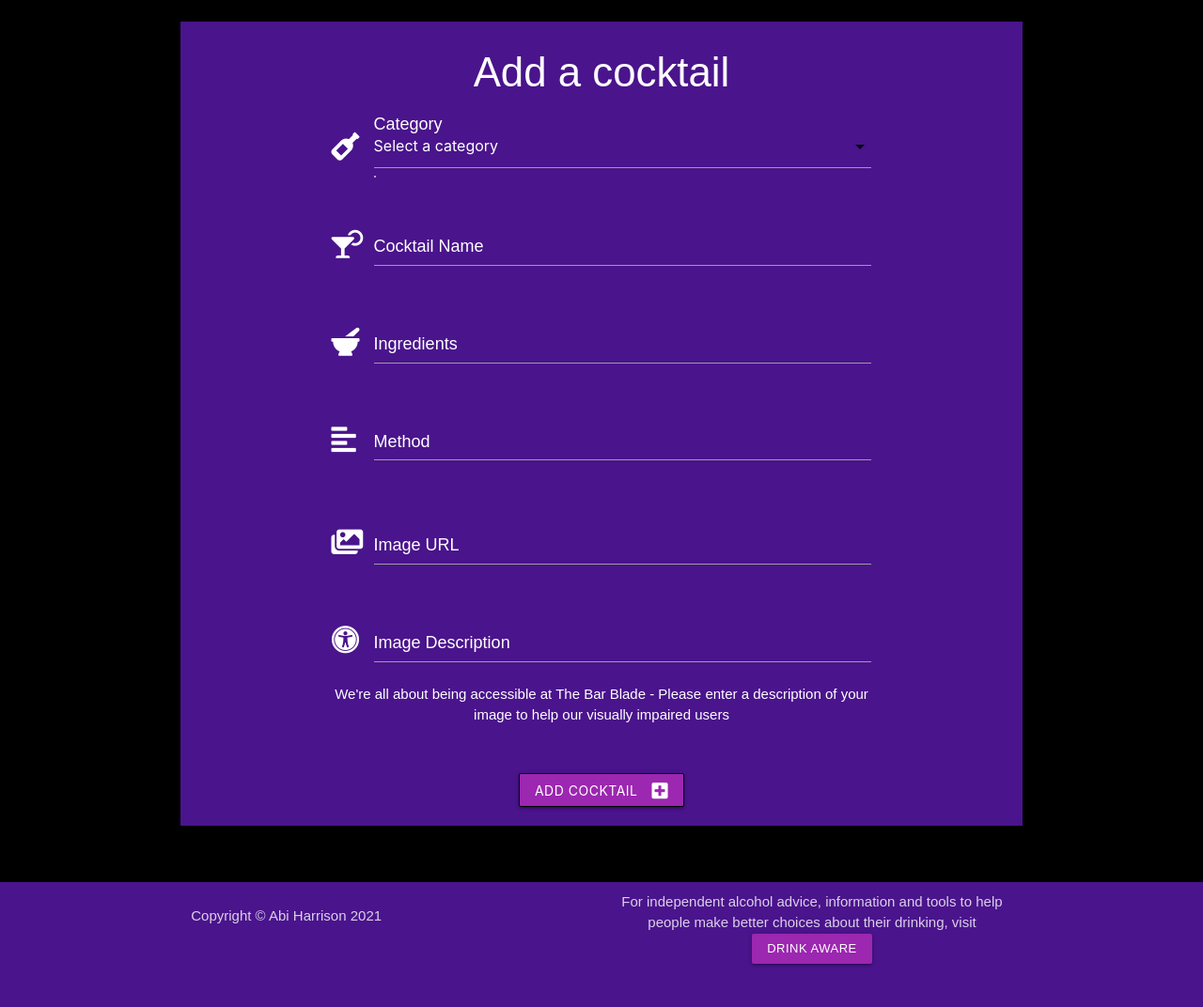
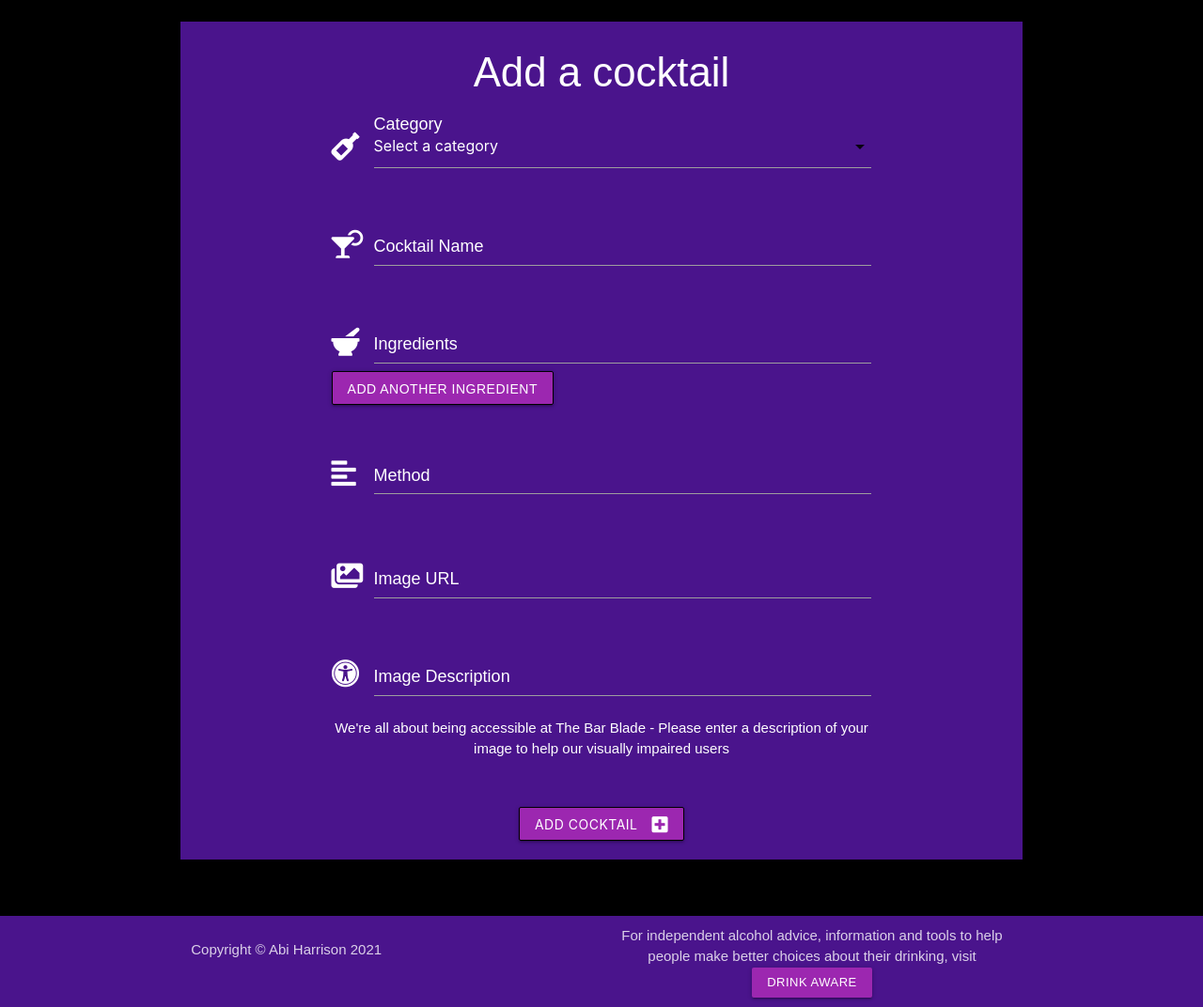
Before and after one commit to Abibubble/ms3-the-bar-blade, a Flask app: page /add_cocktail in a window 1280 px wide. Shown: the part 177-1249 px from the top of the page at 94% size. Before the commit the page ends 1206 px from the top, so only its background shows below. Run offline with Flask 2, Linux system fonts and the light colour scheme; the visitor is signed in with stand-in values (Sample User, id 1); data that the repository does not hold is empty; some libraries are stand-ins or nearby versions; some web fonts are replaced.

Commit message:
feat: Add basic functionality for adding ingredients

```diff
--- a/app.py
+++ b/app.py
@@ -65,7 +65,7 @@ def register():
         register = {
             "username": username,
             "password": generate_password_hash(password),
-            "is-admin": False
+            "is_admin": False
         }
         mongo.db.users.insert_one(register)
 
@@ -115,18 +115,18 @@ def profile(username):
         recipes = list(mongo.db.recipes.find({"user_id": ObjectId(user_id)}))
     for recipe in recipes:
         try:
-            username = mongo.db.users.find_one(
+            user_name = mongo.db.users.find_one(
                 {"_id": ObjectId(recipe["user_id"])})["username"]
             category_name = mongo.db.categories.find_one(
                 {"_id": ObjectId(recipe["category_id"])})["category_name"]
-            recipe["user_id"] = username
+            recipe["user_id"] = user_name
             recipe["category_id"] = category_name
         except BaseException:
             pass
 
     if session["user"]:
         return render_template(
-            "profile.html", recipes=recipes, user=user)
+            "profile.html", recipes=recipes, user=user, username=username)
 
     return redirect(url_for("login"))
 
--- a/static/js/script.js
+++ b/static/js/script.js
@@ -10,7 +10,7 @@ $(document).ready(function(){ // jQuery sections from Materalize
         let classValid = { "border-bottom": "1px solid #4caf50", "box-shadow": "0 1px 0 0 #4caf50" };
         let classInvalid = { "border-bottom": "1px solid #f44336", "box-shadow": "0 1px 0 0 #f44336" };
         if ($("select.validate").prop("required")) {
-            $("select.validate").css({ "display": "block", "height": "0", "padding": "0", "width": "0", "position": "absolute" });
+            $("select.validate").css({ "display": "none", "height": "0", "padding": "0", "width": "0", "position": "absolute" });
         }
         $(".select-wrapper input.select-dropdown").on("focusin", function () {
             $(this).parent(".select-wrapper").on("change", function () {
@@ -34,6 +34,31 @@ $(document).ready(function(){ // jQuery sections from Materalize
     }
 });
 
+// -------------------------------------------------------------------- Add Ingredients
+
+let ingredientsCounter = 2;
+let limitOfIngredients = 20;
+
+const newIngredient = `<div class="input-field col s11 offset-s1">
+<i class="fas fa-mortar-pestle prefix"></i>
+<input id="recipe_list" name="recipe_list" type="text" minlength="5" maxlength="100" class="validate white-text" required>
+<label for="recipe_list"></label>
+<a class="waves-effect waves-light btn" onClick="deleteIngredient(this)" data-ingredient="ingredient-*"><i class="fas fa-times"></i> Remove</a>
+</div>`;
+
+function addIngredient(add) {
+    if (ingredientsCounter === limitOfIngredients) {
+        alert("You have reached the limit of adding " + ingredientsCounter + " ingredients");
+    }
+    else {
+        console.log("Adding Ingredient")
+        let newDiv = document.createElement('div');
+        newDiv.innerHTML = newIngredient.replaceAll("*", ingredientsCounter);
+        document.getElementById(add).appendChild(newDiv);
+        ingredientsCounter++;
+    }
+};
+
 // -------------------------------------------------------------------- Copyright
 
 function copyrightYear() {
--- a/templates/add_cocktail.html
+++ b/templates/add_cocktail.html
@@ -29,9 +29,12 @@
                 </div>
                 <div class="row">
                     <div class="input-field col s10 m8 offset-s1 offset-m2">
+                        <div id="addIngredient"></div>
                         <i class="fas fa-mortar-pestle prefix"></i>
                         <input id="recipe_list" name="recipe_list" type="text" minlength="5" maxlength="100" class="validate white-text" required>
                         <label for="recipe_list">Ingredients</label>
+                        <a class="waves-effect waves-light btn purple" onclick="addIngredient('addIngredient');">Add Another
+                            Ingredient</a>
                     </div>
                 </div>
                 <div class="row">
```
